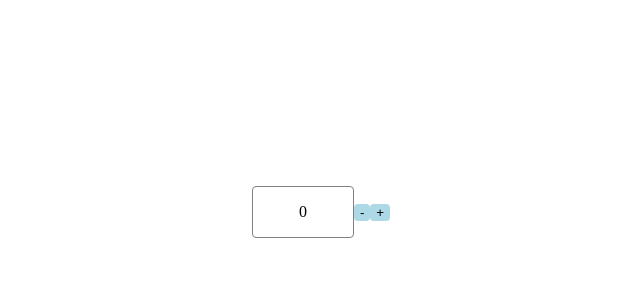
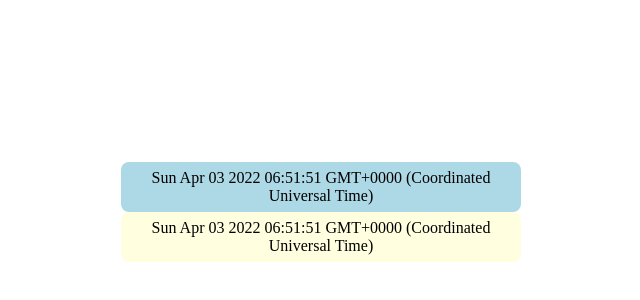
Before and after one commit to jyh4479/study-workspace, a React (Create React App) app in the folder javascript-study/: page / in a window 1280 px wide. Shown: the part 188-488 px from the top of the page, without its empty margins (319-959 px from the left). Built offline with nearby package versions, Linux system fonts and the light colour scheme.

Commit message:
DATE CONTAINER
Date 계산에 대한 연구 개발을 위한 컨테이너

```diff
--- a/javascript-study/src/App.js
+++ b/javascript-study/src/App.js
@@ -3,13 +3,15 @@ import {AppPageLayout} from "./AppStyle";
 import TabContainer from "./container/TabContainer";
 import InputContainer from "./container/InputContainer";
 import UseStateContainer from "./container/UseStateContainer";
+import DateComputeContainer from "./container/DateComputeContainer";
 
 const App = () => {
     return (
         <AppPageLayout>
             {/*<TabContainer/>*/}
             {/*<InputContainer/>*/}
-            <UseStateContainer/>
+            {/*<UseStateContainer/>*/}
+            <DateComputeContainer/>
         </AppPageLayout>
     )
 }
--- /dev/null
+++ b/javascript-study/src/container/DateComputeContainer/index.js
@@ -0,0 +1,24 @@
+import React, {useState} from "react";
+import {DateComputeContainerLayout, DateViewer} from "./style";
+
+// 업무중 필요한 날짜 계산 알고리즘에 대한 기록
+const DateComputeContainer = props => {
+
+    const [startDate, setStartDate] = useState(new Date());
+    const [endDate, setEndDate] = useState(new Date());
+    const [timeUnit, setTimeUnit] = useState("hour");
+    const [timeUnitValue, setTimeUnitValue] = useState(0);
+
+    const setStartEndDate = () => {
+
+    }
+
+    return (
+        <DateComputeContainerLayout>
+            <DateViewer bg={"lightblue"}>{startDate.toString()}</DateViewer>
+            <DateViewer bg={"lightyellow"}>{endDate.toString()}</DateViewer>
+        </DateComputeContainerLayout>
+    )
+}
+
+export default DateComputeContainer;
--- /dev/null
+++ b/javascript-study/src/container/DateComputeContainer/style.js
@@ -0,0 +1,14 @@
+import styled from "styled-components";
+import {Center} from "../../common/display";
+
+export const DateComputeContainerLayout = styled(Center)`
+  flex-direction: column;
+`
+
+export const DateViewer = styled(Center)`
+  width: 400px;
+  height: 50px;
+  background-color: ${props => props.bg};
+  border: none;
+  border-radius: 8px;
+`
```
